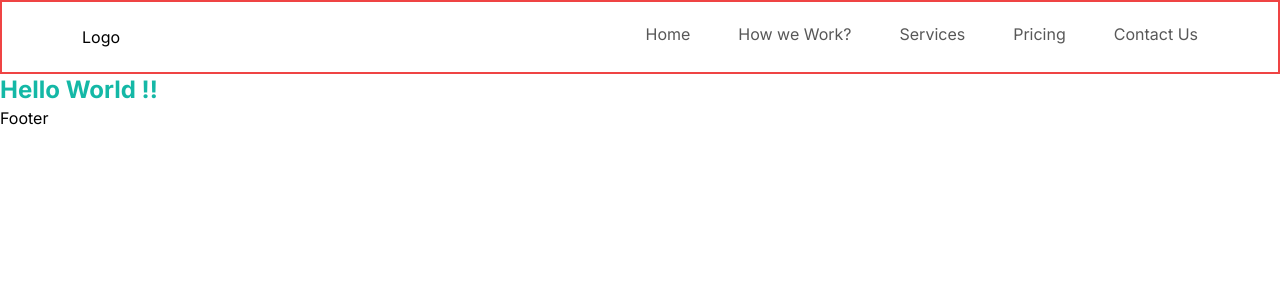
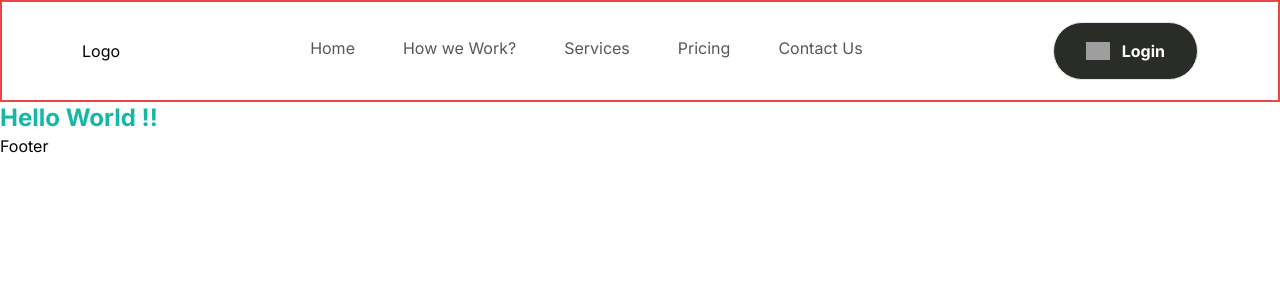
Before and after one commit to RiniJ7/homepage-nextjs, a Next.js app: page / in a window 1280 px wide. Shown: the top 300 px of the page. Built offline with nearby package versions, Linux system fonts and the light colour scheme; grey boxes are pictures that could not be loaded.

Commit message:
button component created

```diff
--- a/components/Button.tsx
+++ b/components/Button.tsx
@@ -1,8 +1,21 @@
-import React from 'react'
+import Image from "next/image"
 
-const Button = () => {
+type ButtonProps = {
+    type: 'button' | 'submit' ;
+    title: string;
+    icon?: string;
+    variant: 'btn_dark_green';
+}
+
+const Button = ({type, title, icon, variant }: ButtonProps) => {
   return (
-    <button type="button"> Log In </button>
+    <button type={type}
+    className={`flexCenter gap-3 rounded-full border ${variant}`}
+    >
+    {icon && <Image src={icon} alt={title} width={24} height={24} />}
+     <label className="bold-16 whitespace-nowrap">{title}</label>
+    </button>
+
   )
 }
 
--- a/components/Navbar.tsx
+++ b/components/Navbar.tsx
@@ -2,6 +2,8 @@
 // import Image from "next/image"
 import { link } from "fs"
 import { NAV_LINKS } from "@/constants"
+import Button from "./Button"
+
 const Navbar = () => {
   return (
     <nav className="border-2 border-red-500 flexBetween max-container padding-container relative z-30 py-5">
@@ -16,6 +18,15 @@
 </Link>
                 ))}
             </ul>
+            <div className="lg:flexCenter hidden">
+{/* here we are creating a new button component since we are reusing the same component for more than 3 or 4 times  */}
+            <Button
+            type="button"
+            title="Login"
+            icon="/user.svg"
+            variant="btn_dark_green"
+            />
+            </div>
         </nav>
 
 
```
